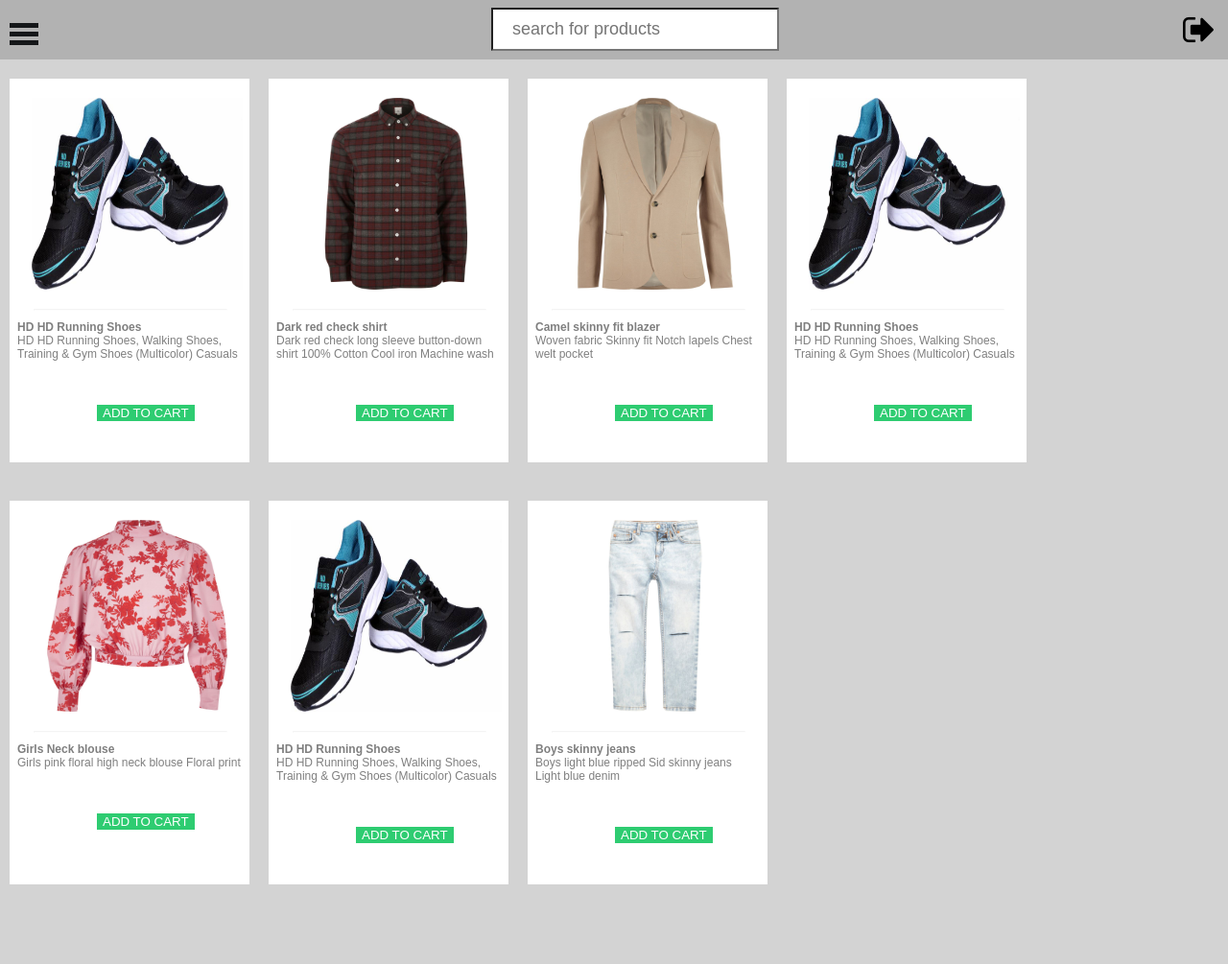
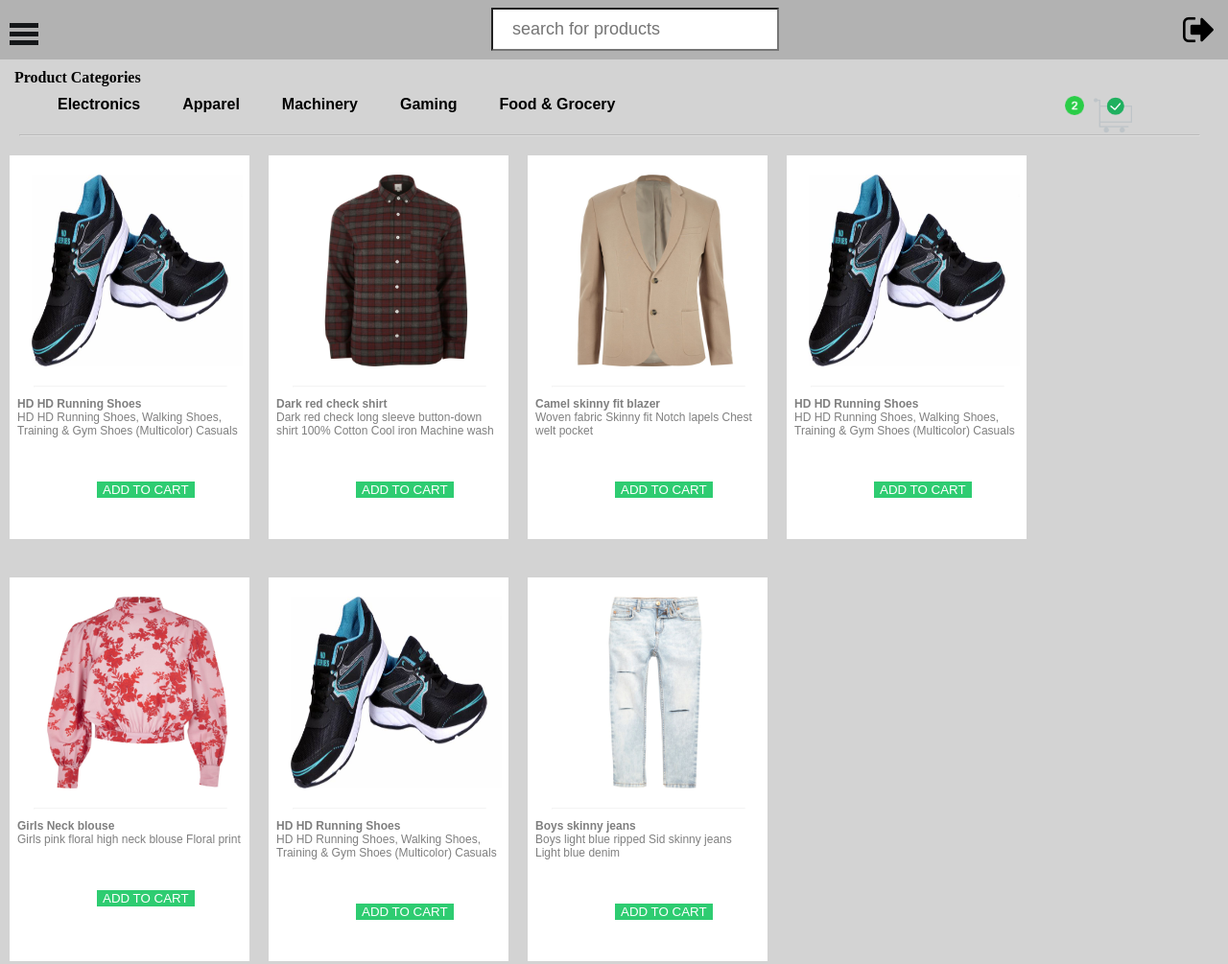
Before and after one commit to jomasim/store-manager, a plain HTML site: page UI/home.html in a window 1280 px wide. Shown: the whole page at 96% size. Before the commit the page ends 942 px from the top, so only its background shows below. Drawn offline with Linux system fonts and the light colour scheme.

Commit message:
[#161087625] added content head
content head contains product categories links

```diff
--- a/UI/home.html
+++ b/UI/home.html
@@ -28,6 +28,21 @@
             <div class="main-nav">
                 <input type="text" placeholder="search for products" class="search">
                 <a href="index.html"><img src="static/images/sign-out.png" class="btn-sign-out"></a>
+            </div>
+            <div class="content-head">
+                <h4>Product Categories</h4>
+                <ul>
+                    <li> <a href="#">Electronics</a></li>
+                    <li> <a href="#">Apparel</a></li>
+                    <li> <a href="#">Machinery</a></li>
+                    <li> <a href="#">Gaming</a></li>
+                    <li><a href="#">Food & Grocery</a></li>
+                    <li>
+                        <a href="cart.html"><img src="static/images/cart-nav.png" class="content-cart"></a>
+                    </li>
+                    <li><img src="static/images/cart-total.png" class="content-cart-total"></li>
+                </ul>
+                <hr class="content-break">
             </div>
             <div class="content">
                 <div class="card">
--- a/UI/static/css/styles.css
+++ b/UI/static/css/styles.css
@@ -194,3 +194,39 @@
         margin-left: 40%;
         margin-top: 8px;
     }
+
+    .content-break {
+        width: 96%;
+        margin-top: 20px;
+        margin-left: 20px;
+        opacity: 0.4;
+    }
+
+    .content-head ul li {
+        display: inline;
+        padding: 20px;
+    }
+
+    .content-head a {
+        color: black;
+    }
+
+    .content-head a:hover {
+        color: coral;
+    }
+
+    .content-head h4 {
+        padding: 10px 15px;
+    }
+
+    .content-cart {
+        width: 40px;
+        float: right;
+        margin-right: 100px;
+    }
+
+    .content-cart-total {
+        width: 20px;
+        float: right;
+        margin-right: 10px;
+    }
```
Also changed, not shown: UI/static/images/cart-total.png (added). Lines whose indentation alone changed are shown as unchanged.
